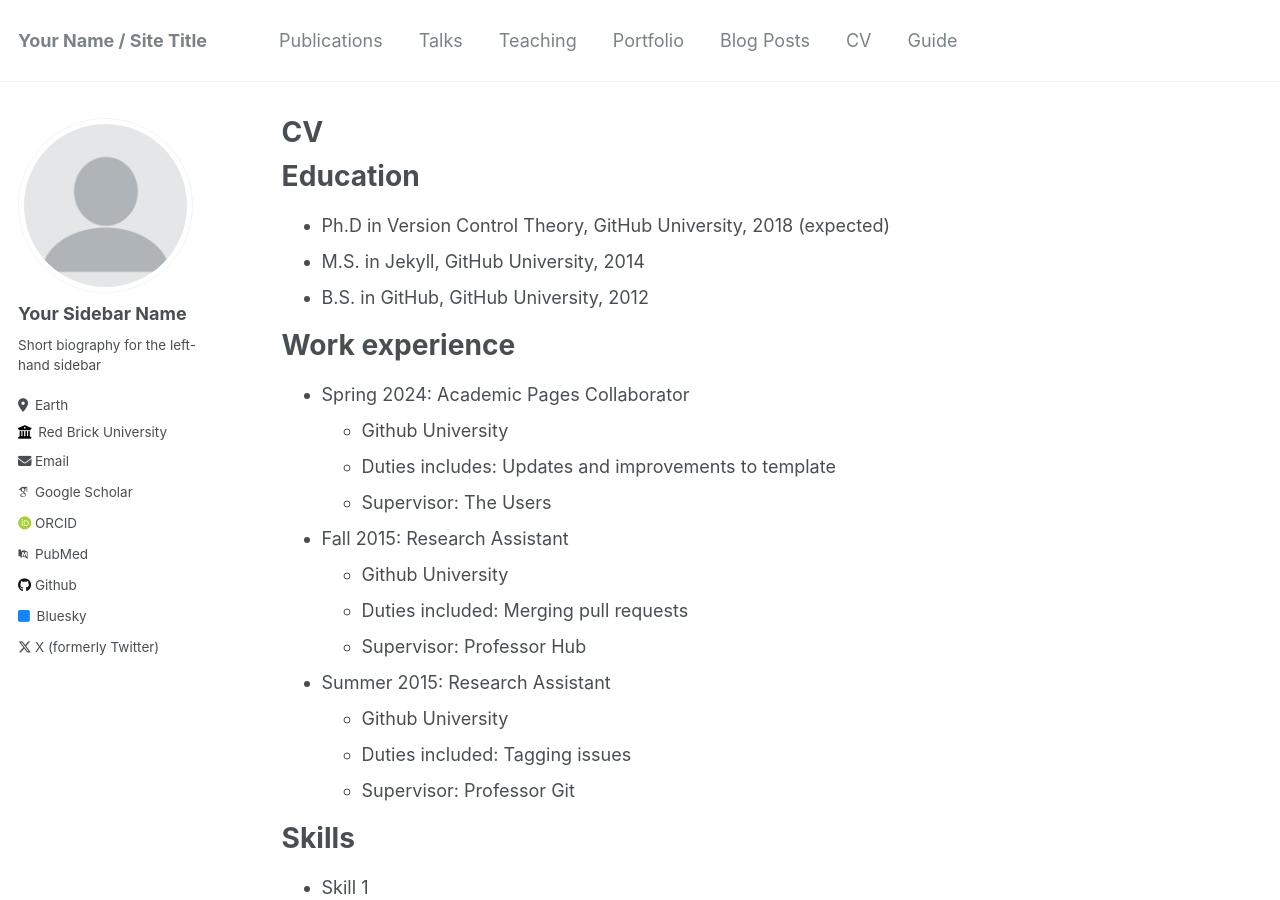
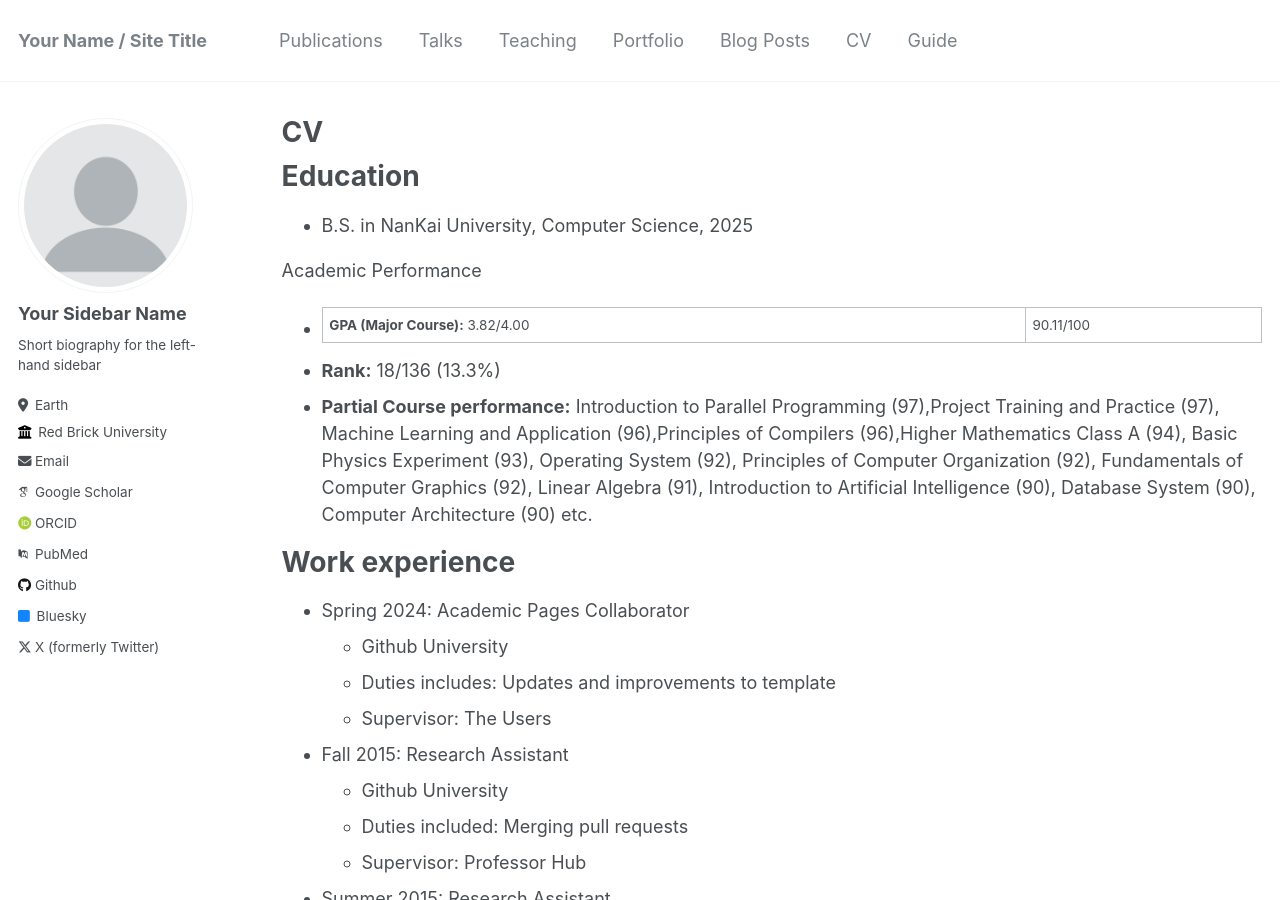
Before and after one commit to mingxuZhang2/mingxuZhang2.github.io, a Jekyll site: the page built from _pages/cv.md, in a window 1280 px wide and 900 px high. Built offline with Jekyll 4.4.1, drawn with Linux system fonts in a browser that asks for light colours; some web fonts are replaced.

Commit message:
First commit

```diff
--- a/_pages/cv.md
+++ b/_pages/cv.md
@@ -11,9 +11,13 @@ redirect_from:
 
 Education
 ======
-* Ph.D in Version Control Theory, GitHub University, 2018 (expected)
-* M.S. in Jekyll, GitHub University, 2014
-* B.S. in GitHub, GitHub University, 2012
+* B.S. in NanKai University, Computer Science, 2025
+
+Academic Performance
+- **GPA (Major Course):** 3.82/4.00 | 90.11/100
+- **Rank:** 18/136 (13.3%)
+- **Partial Course performance:** Introduction to Parallel Programming (97),Project Training and Practice (97), Machine Learning and Application (96),Principles of Compilers (96),Higher Mathematics Class A (94), Basic Physics Experiment (93), Operating System (92), Principles of Computer Organization (92), Fundamentals of Computer Graphics (92), Linear Algebra (91), Introduction to Artificial Intelligence (90), Database System (90), Computer Architecture (90) etc.
+
 
 Work experience
 ======
```
Also changed, not shown: _teaching/2024-spring-teaching-1.md (renamed from _teaching/2014-spring-teaching-1.md, +1 -1 lines).
